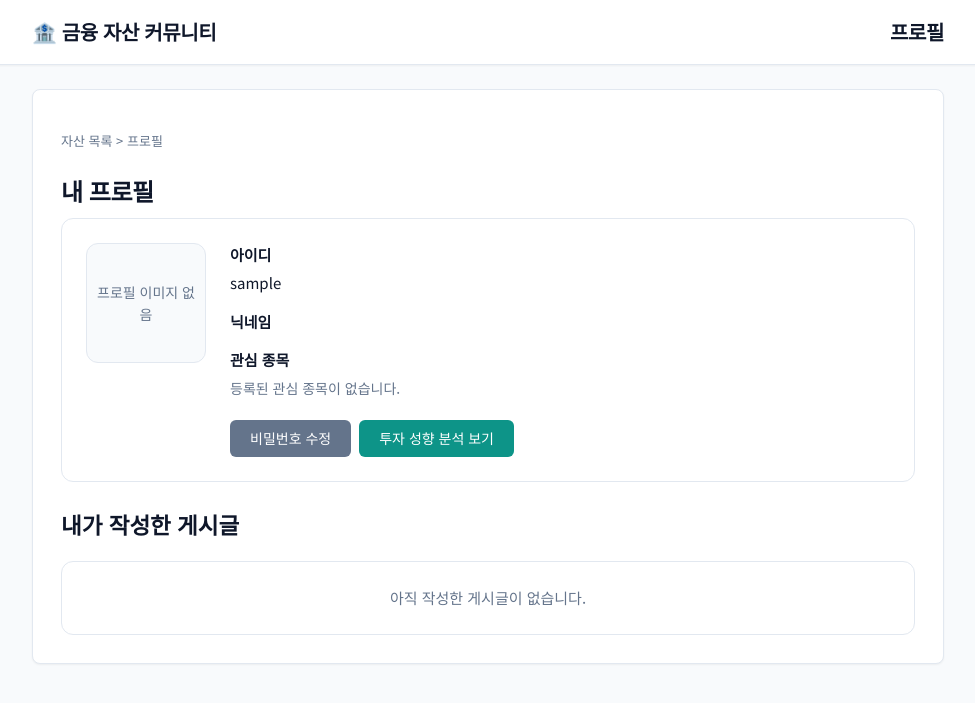
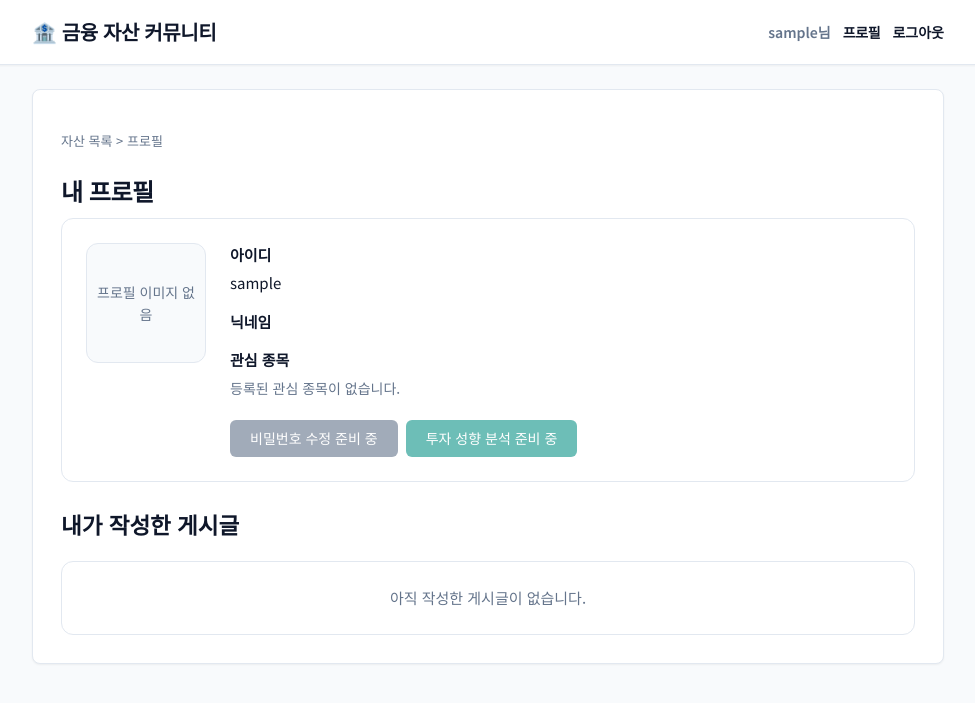
Before and after one commit to userofthefreedom/pjt_05, a Django app: page /accounts/profile/ in a window 1280 px wide. Shown: the top 703 px of the page, without its empty margins (152-1127 px from the left). Run offline with Django 5.2, Linux system fonts and the light colour scheme; the visitor is signed in with stand-in values (Sample User, id 1); data that the repository does not hold is empty.

Commit message:
로그인/아웃 버튼 추가

```diff
--- a/accounts/templates/accounts/profile.html
+++ b/accounts/templates/accounts/profile.html
@@ -77,6 +77,13 @@
 
   .profile-actions {
     margin-top: 1.25rem;
+  }
+
+  .profile-actions button:disabled {
+    opacity: 0.6;
+    cursor: not-allowed;
+    transform: none;
+    box-shadow: none;
   }
 
   .post-list {
@@ -167,8 +174,13 @@
       </div>
 
       <div class="profile-actions btn-group">
-        <a href="#" class="btn btn-secondary">비밀번호 수정</a>
-        <a href="#" class="btn">투자 성향 분석 보기</a>
+        <button type="button" class="btn btn-secondary" disabled>
+          비밀번호 수정 준비 중
+        </button>
+
+        <button type="button" class="btn" disabled>
+          투자 성향 분석 준비 중
+        </button>
       </div>
     </div>
   </div>
--- a/community/templates/community/base.html
+++ b/community/templates/community/base.html
@@ -71,13 +71,45 @@
 
     .header-nav {
       display: flex;
-      gap: 1rem;
+      gap: 0.75rem;
       align-items: center;
     }
 
-    .header-nav a {
+    .header .header-nav a {
       font-size: 0.875rem;
       font-weight: 600;
+      color: var(--color-text);
+      text-decoration: none;
+    }
+
+    .header .header-nav a:hover {
+      color: var(--color-primary);
+      text-decoration: none;
+    }
+
+    .header-nav .nav-user {
+      font-size: 0.875rem;
+      font-weight: 600;
+      color: var(--color-text-muted);
+    }
+
+    .header-nav .logout-form {
+      margin: 0;
+    }
+
+    .header-nav .nav-logout-button {
+      padding: 0;
+      border: none;
+      background: none;
+      color: var(--color-text);
+      font-family: inherit;
+      font-size: 0.875rem;
+      font-weight: 600;
+      cursor: pointer;
+    }
+
+    .header-nav .nav-logout-button:hover {
+      color: var(--color-primary);
     }
 
     .header a {
@@ -294,7 +326,16 @@
 
         <div class="header-nav">
           {% if user.is_authenticated %}
+            <span class="nav-user">
+              {{ user.nickname|default:user.username }}님
+            </span>
+
             <a href="{% url 'accounts:profile' %}">프로필</a>
+
+            <form action="{% url 'accounts:logout' %}" method="post" class="logout-form">
+              {% csrf_token %}
+              <button type="submit" class="nav-logout-button">로그아웃</button>
+            </form>
           {% else %}
             <a href="{% url 'accounts:login' %}">로그인</a>
             <a href="{% url 'accounts:signup' %}">회원가입</a>
```
Also changed, not shown: 1 other file.
